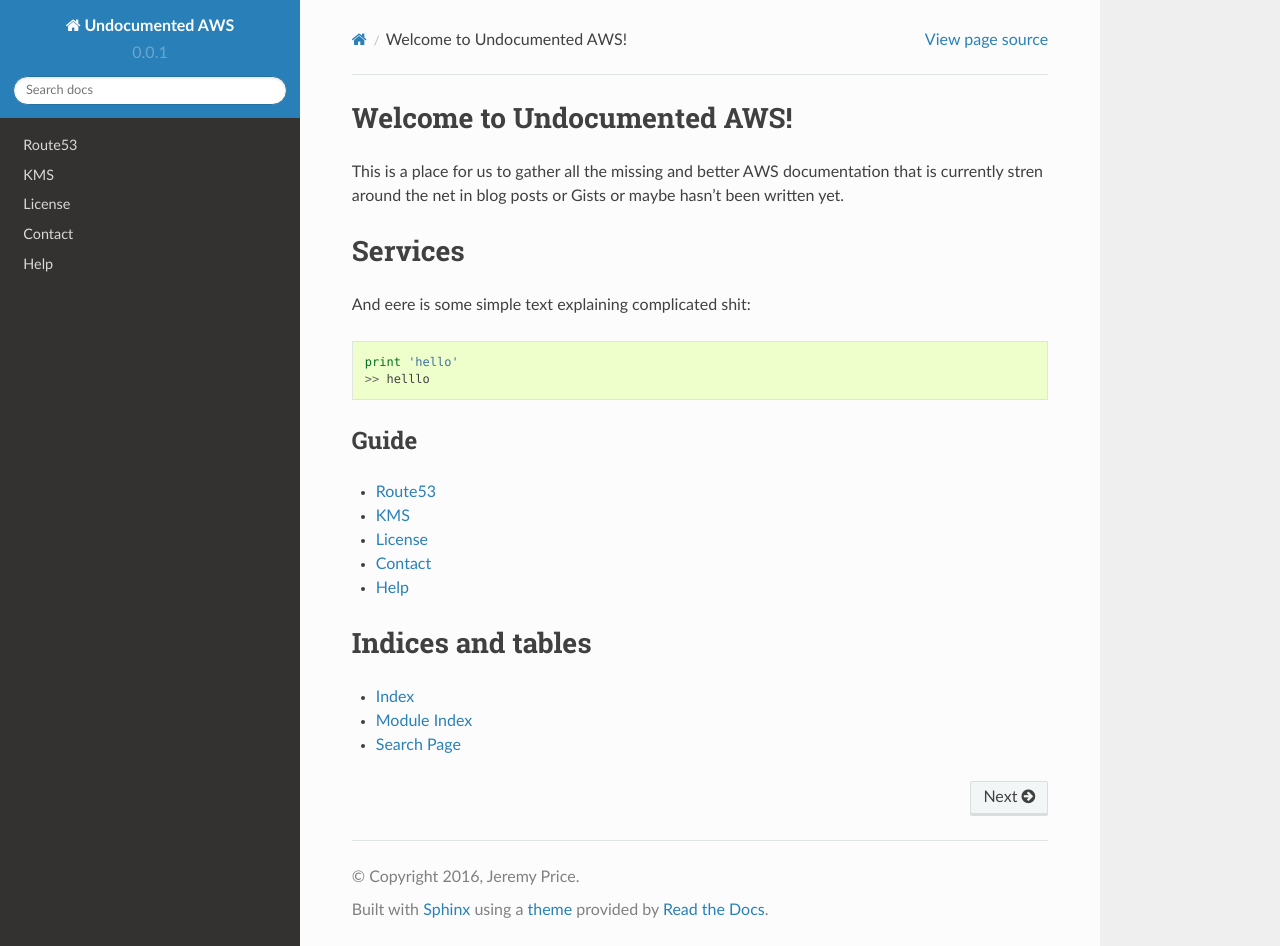
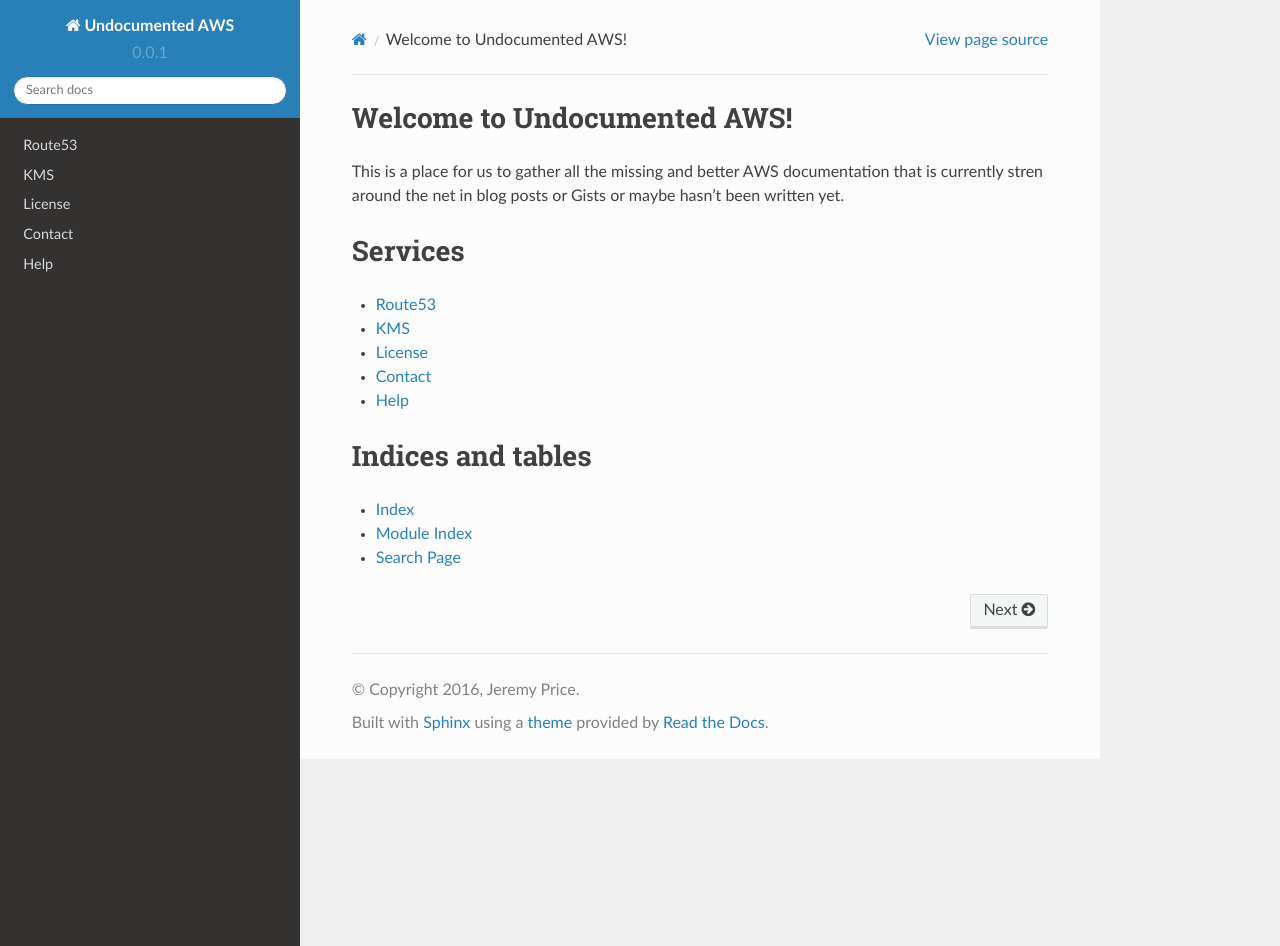
Before and after one commit to jerm/undocumentedaws.info, a Sphinx documentation site: the page built from docs/source/index.rst, in a window 1280 px wide and 946 px high. Built offline with Sphinx 7.4.7 and the Read the Docs theme 2.0.0, drawn with Linux system fonts in a browser that asks for light colours.

Commit message:
cleaning up tutorial stuff a bit

```diff
--- a/docs/source/index.rst
+++ b/docs/source/index.rst
@@ -8,19 +8,12 @@
 Services
 ========
 
-And eere is some simple text explaining complicated shit::
-
-    print 'hello'
-    >> helllo
-
-Guide
-^^^^^
-
 .. toctree::
    :maxdepth: 2
 
    Route53
    KMS
+
    license
    help
 
```
Also changed, not shown: 5 other files.
